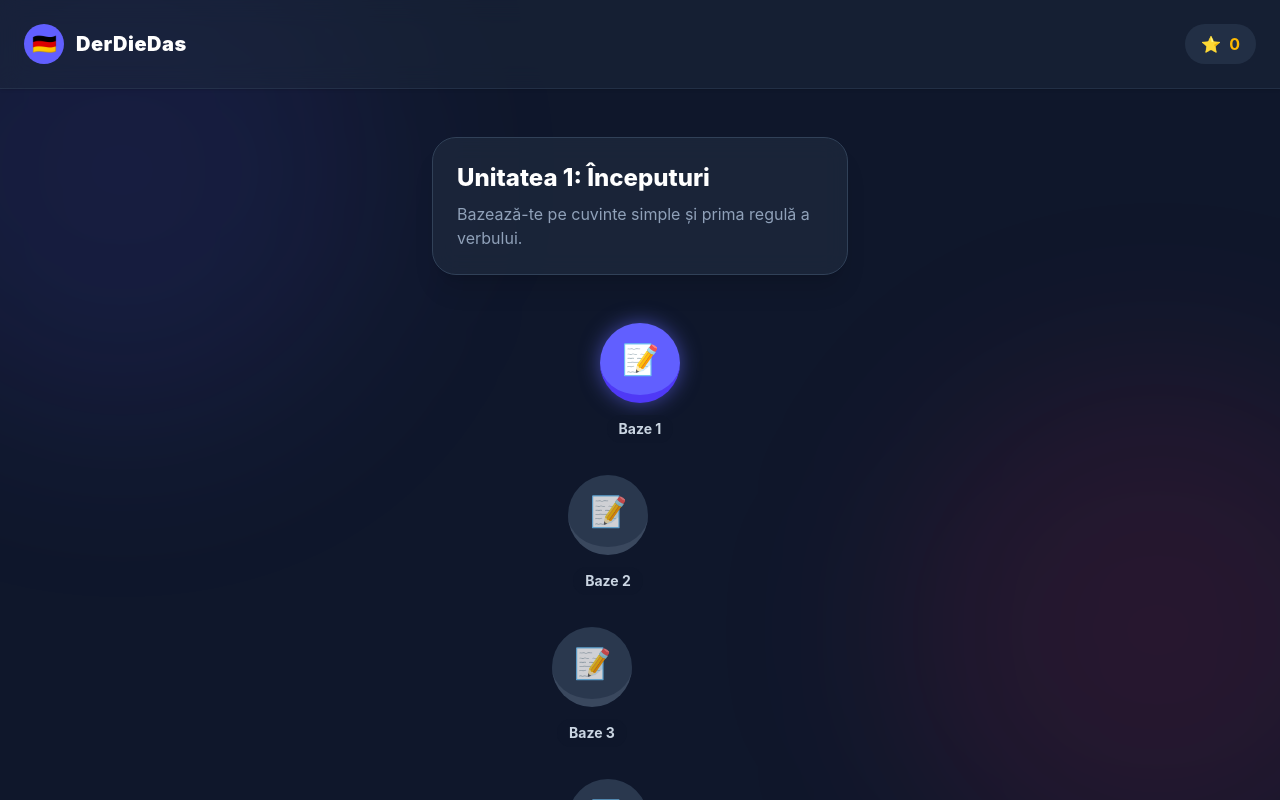
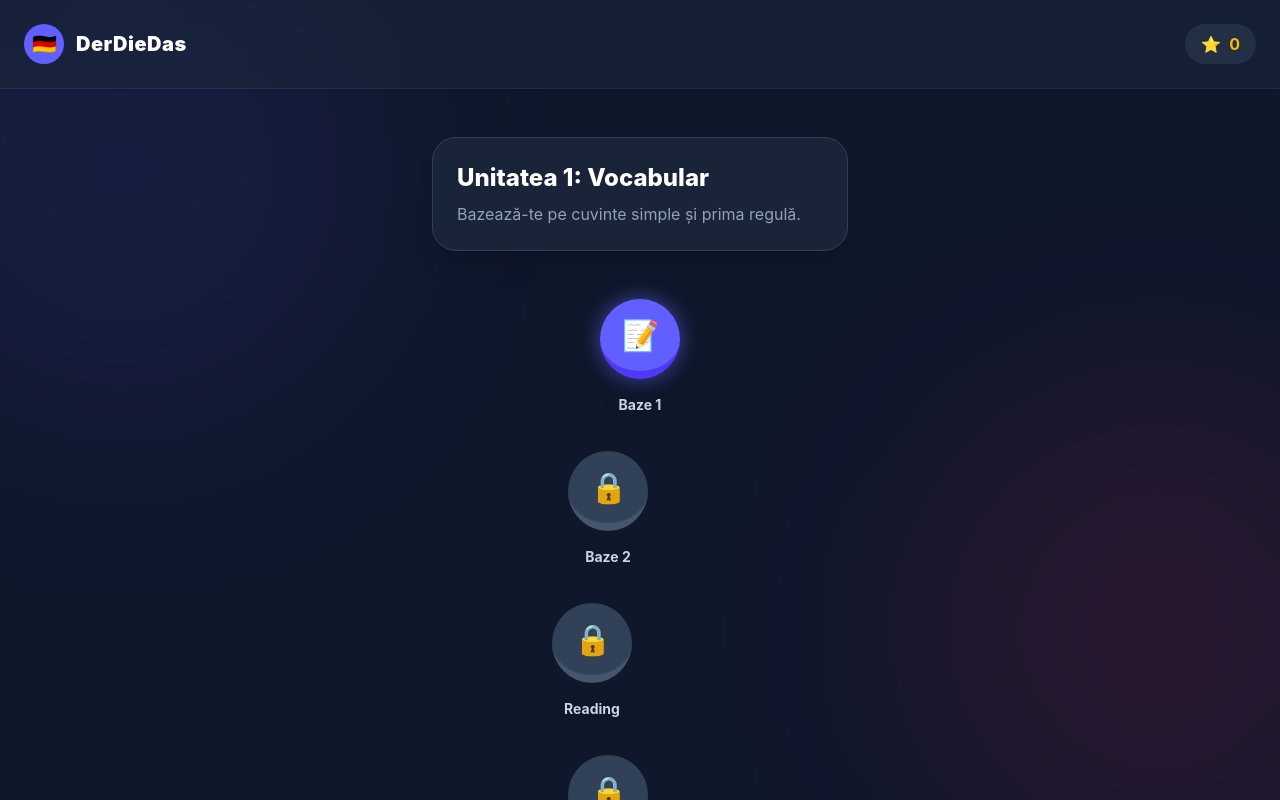
Before and after one commit to VaderMk/Phone-Language-Learning-App, a React (Vite) app: page / in a window 1280 px wide. Built offline with nearby package versions, Linux system fonts and the light colour scheme.

Commit message:
Learning Path map update

```diff
--- a/src/App.tsx
+++ b/src/App.tsx
@@ -77,6 +77,7 @@ function App() {
             <LearningPath
               completedNodes={completedNodes}
               onSelectNode={(node) => setActiveNode(node)}
+              onLockedClick={() => showOtto('Ești aproape! Termină testul de recapitulare anterior ca să mergem mai departe!', 'explaining')}
             />
           </motion.div>
         ) : (
--- a/src/components/LearningPath.tsx
+++ b/src/components/LearningPath.tsx
@@ -6,9 +6,10 @@ import { motion } from 'framer-motion';
 interface LearningPathProps {
   completedNodes: string[];
   onSelectNode: (node: LessonNode) => void;
+  onLockedClick: () => void;
 }
 
-export const LearningPath: React.FC<LearningPathProps> = ({ completedNodes, onSelectNode }) => {
+export const LearningPath: React.FC<LearningPathProps> = ({ completedNodes, onSelectNode, onLockedClick }) => {
   const getOffset = (index: number) => {
     const cycle = index % 4;
     if (cycle === 0) return 'translate-x-0';
@@ -19,25 +20,40 @@ export const LearningPath: React.FC<LearningPathProps> = ({ completedNodes, onSe
   };
 
   const getBgColor = (type: LessonNode['type'], isCompleted: boolean, isLocked: boolean) => {
-    if (isLocked) return 'bg-slate-700 border-slate-600 text-slate-500';
+    if (isLocked) return 'bg-slate-700 border-slate-600 text-slate-500 shadow-none';
     if (isCompleted) return 'bg-amber-400 border-amber-500 text-amber-900 shadow-[0_0_15px_rgba(251,191,36,0.5)]';
 
     switch (type) {
       case 'word': return 'bg-indigo-500 border-indigo-600 text-white shadow-[0_0_20px_rgba(99,102,241,0.6)]';
       case 'sentence': return 'bg-rose-500 border-rose-600 text-white shadow-[0_0_20px_rgba(244,63,113,0.6)]';
+      case 'reading': return 'bg-teal-500 border-teal-600 text-white shadow-[0_0_20px_rgba(20,184,166,0.6)]';
+      case 'listening': return 'bg-sky-500 border-sky-600 text-white shadow-[0_0_20px_rgba(14,165,233,0.6)]';
+      case 'speaking': return 'bg-orange-500 border-orange-600 text-white shadow-[0_0_20px_rgba(249,115,22,0.6)]';
+      case 'writing': return 'bg-pink-500 border-pink-600 text-white shadow-[0_0_20px_rgba(236,72,153,0.6)]';
+      case 'adventure': return 'bg-violet-500 border-violet-600 text-white shadow-[0_0_20px_rgba(139,92,246,0.6)]';
+      case 'review': return 'bg-purple-500 border-purple-600 text-white shadow-[0_0_20px_rgba(168,85,247,0.6)]';
       case 'chest': return 'bg-emerald-500 border-emerald-600 text-white shadow-[0_0_20px_rgba(16,185,129,0.6)]';
       case 'trophy': return 'bg-fuchsia-500 border-fuchsia-600 text-white shadow-[0_0_20px_rgba(217,70,239,0.6)]';
+      case 'placeholder': return 'bg-slate-600 border-slate-700 text-slate-400 shadow-none';
       default: return 'bg-indigo-500';
     }
   };
 
-  const getIcon = (type: LessonNode['type'], isCompleted: boolean) => {
+  const getIcon = (type: LessonNode['type'], isCompleted: boolean, isLocked: boolean) => {
+    if (isLocked) return '🔒';
     if (isCompleted) return '⭐';
     switch (type) {
       case 'word': return '📝';
       case 'sentence': return '💬';
+      case 'reading': return '📖';
+      case 'listening': return '🎧';
+      case 'speaking': return '🗣️';
+      case 'writing': return '✍️';
+      case 'adventure': return '🗺️';
+      case 'review': return '🔥';
       case 'chest': return '🎁';
       case 'trophy': return '🏆';
+      case 'placeholder': return '⏳';
       default: return '📝';
     }
   };
@@ -45,10 +61,18 @@ export const LearningPath: React.FC<LearningPathProps> = ({ completedNodes, onSe
   let allPreviousCompleted = true;
 
   return (
-    <div className="w-full max-w-md mx-auto py-12 px-4 flex flex-col items-center custom-scrollbar overflow-y-auto overflow-x-hidden h-full">
-      {learningPath.map((section) => (
-        <div key={section.id} className="w-full flex flex-col items-center mb-16">
-          <div className="bg-slate-800/80 border border-slate-700 rounded-3xl p-6 w-full mb-12 shadow-xl backdrop-blur-md">
+    <div className="w-full max-w-md mx-auto py-12 px-4 flex flex-col items-center custom-scrollbar overflow-y-auto overflow-x-hidden h-full pb-32">
+      {learningPath.map((section) => {
+        const isSectionLocked = section.unlockRequirement ? !completedNodes.includes(section.unlockRequirement) : false;
+
+        return (
+          <div key={section.id} className={clsx("w-full flex flex-col items-center mb-16 transition-opacity duration-500", isSectionLocked ? "opacity-50" : "opacity-100")}>
+            <div className="bg-slate-800/80 border border-slate-700 rounded-3xl p-6 w-full mb-12 shadow-xl backdrop-blur-md relative overflow-hidden">
+              {isSectionLocked && (
+                <div className="absolute inset-0 bg-slate-900/60 backdrop-blur-sm z-10 flex items-center justify-center">
+                  <span className="text-4xl">🔒</span>
+                </div>
+              )}
               <h2 className="text-2xl font-extrabold text-white mb-2">{section.title}</h2>
               <p className="text-slate-400">{section.description}</p>
             </div>
@@ -59,7 +83,8 @@ export const LearningPath: React.FC<LearningPathProps> = ({ completedNodes, onSe
 
               {section.nodes.map((node, index) => {
                 const isCompleted = completedNodes.includes(node.id);
-              const isLocked = !allPreviousCompleted && !isCompleted;
+                // A node is locked if its section is locked, or if previous nodes in unlocked sections aren't completed yet
+                const isLocked = isSectionLocked || (!allPreviousCompleted && !isCompleted);
 
                 if (!isCompleted) {
                   allPreviousCompleted = false;
@@ -70,16 +95,22 @@ export const LearningPath: React.FC<LearningPathProps> = ({ completedNodes, onSe
                     <motion.button
                       whileTap={isLocked ? {} : { scale: 0.9 }}
                       whileHover={isLocked ? {} : { scale: 1.05 }}
-                    onClick={() => !isLocked && onSelectNode(node)}
+                      onClick={() => {
+                        if (isLocked) {
+                          onLockedClick();
+                        } else if (node.type !== 'placeholder') {
+                          onSelectNode(node);
+                        }
+                      }}
                       className={clsx(
                         "w-20 h-20 rounded-full flex items-center justify-center text-3xl border-b-8 transition-colors",
                         getBgColor(node.type, isCompleted, isLocked),
-                      isLocked ? "cursor-not-allowed opacity-80" : "cursor-pointer"
+                        isLocked ? "cursor-not-allowed" : "cursor-pointer"
                       )}
                     >
-                    {getIcon(node.type, isCompleted)}
+                      {getIcon(node.type, isCompleted, isLocked)}
                     </motion.button>
-                  <span className="mt-3 font-bold text-slate-300 bg-slate-900/50 px-3 py-1 rounded-full text-sm">
+                    <span className="mt-3 font-bold text-slate-300 bg-slate-900/50 px-3 py-1 rounded-full text-sm shadow-md">
                       {node.title}
                     </span>
                   </div>
@@ -87,7 +118,8 @@ export const LearningPath: React.FC<LearningPathProps> = ({ completedNodes, onSe
               })}
             </div>
           </div>
-      ))}
+        );
+      })}
     </div>
   );
 };
--- a/src/components/LessonRunner.tsx
+++ b/src/components/LessonRunner.tsx
@@ -1,6 +1,6 @@
-import React, { useState } from 'react';
+import React, { useState, useEffect } from 'react';
 import { type LessonNode } from '../data/path';
-import { type Word, type SentencePuzzle as SentencePuzzleType } from '../data/words';
+import { type Word, type SentencePuzzle as SentencePuzzleType, words, puzzles } from '../data/words';
 import { GenderChallenge } from './GenderChallenge';
 import { SentencePuzzle } from './SentencePuzzle';
 import { ProgressTracker } from './ProgressTracker';
@@ -15,6 +15,19 @@ interface LessonRunnerProps {
 
 export const LessonRunner: React.FC<LessonRunnerProps> = ({ node, onComplete, onBack, showOtto }) => {
   const [currentIndex, setCurrentIndex] = useState(0);
+  const [dynamicItems, setDynamicItems] = useState<(Word | SentencePuzzleType)[]>(node.items);
+
+  useEffect(() => {
+    if (node.type === 'review') {
+      // Generate dynamic review items
+      const shuffledWords = [...words].sort(() => Math.random() - 0.5).slice(0, 5);
+      const shuffledPuzzles = [...puzzles].sort(() => Math.random() - 0.5).slice(0, 2);
+      const mixed = [...shuffledWords, ...shuffledPuzzles].sort(() => Math.random() - 0.5);
+      setDynamicItems(mixed);
+    } else {
+      setDynamicItems(node.items);
+    }
+  }, [node]);
 
   // If it's a chest or trophy, just show a claim screen
   if (node.type === 'chest' || node.type === 'trophy') {
@@ -35,7 +48,7 @@ export const LessonRunner: React.FC<LessonRunnerProps> = ({ node, onComplete, on
         </p>
         <button
           onClick={onComplete}
-          className="w-full py-4 rounded-2xl text-lg font-bold bg-amber-500 hover:bg-amber-400 text-amber-950 border-b-4 border-amber-600 active:translate-y-1 active:border-b-0 transition-all"
+          className="w-full py-4 rounded-2xl text-lg font-bold bg-amber-500 hover:bg-amber-400 text-amber-950 border-b-4 border-amber-600 active:translate-y-1 active:border-b-0 transition-all shadow-xl"
         >
           Revendică
         </button>
@@ -43,10 +56,42 @@ export const LessonRunner: React.FC<LessonRunnerProps> = ({ node, onComplete, on
     );
   }
 
-  const currentItem = node.items[currentIndex];
+  // If it's a practice or adventure placeholder
+  if (['reading', 'listening', 'speaking', 'writing', 'adventure'].includes(node.type)) {
+    return (
+      <div className="flex flex-col items-center justify-center h-full w-full max-w-md p-6 text-center">
+        <motion.div
+          initial={{ scale: 0 }}
+          animate={{ scale: 1 }}
+          className="text-8xl mb-8"
+        >
+          {node.type === 'adventure' ? '🗺️' : '🚧'}
+        </motion.div>
+        <h2 className="text-3xl font-extrabold text-white mb-4 capitalize">
+          Modul {node.type}
+        </h2>
+        <p className="text-slate-300 mb-12">
+          {node.type === 'adventure'
+            ? 'Aici vei interacționa cu diverse personaje într-un joc captivant!'
+            : 'Această lecție practică este în curs de dezvoltare.'}
+        </p>
+        <button
+          onClick={onComplete}
+          className="w-full py-4 rounded-2xl text-lg font-bold bg-indigo-600 hover:bg-indigo-500 text-white border-b-4 border-indigo-700 active:translate-y-1 active:border-b-0 transition-all shadow-xl"
+        >
+          Simulează Completarea
+        </button>
+      </div>
+    );
+  }
+
+  // Ensure items are loaded for review
+  if (dynamicItems.length === 0) return null;
+
+  const currentItem = dynamicItems[currentIndex];
 
   const handleCorrect = () => {
-    if (currentIndex + 1 >= node.items.length) {
+    if (currentIndex + 1 >= dynamicItems.length) {
       onComplete();
     } else {
       setCurrentIndex((prev) => prev + 1);
@@ -61,11 +106,16 @@ export const LessonRunner: React.FC<LessonRunnerProps> = ({ node, onComplete, on
   };
 
   const handleWrongPuzzle = () => {
-    showOtto('Aproape! Amitește-ți că verbul trebuie să fie a doua componentă în propoziție.', 'thinking');
+    showOtto('Aproape! Amintește-ți că verbul trebuie să fie pe locul 2 în propoziție.', 'thinking');
+  };
+
+  // Type guard to determine which component to render
+  const isWord = (item: Word | SentencePuzzleType): item is Word => {
+    return 'german' in item;
   };
 
   return (
-    <div className="flex flex-col w-full h-full max-w-md mx-auto pt-6 px-4">
+    <div className="flex flex-col w-full h-full max-w-md mx-auto pt-6 px-4 pb-8">
       <div className="flex items-center mb-8">
         <button onClick={onBack} className="text-slate-400 hover:text-white p-2">
           <svg className="w-6 h-6" fill="none" stroke="currentColor" viewBox="0 0 24 24">
@@ -73,22 +123,22 @@ export const LessonRunner: React.FC<LessonRunnerProps> = ({ node, onComplete, on
           </svg>
         </button>
         <div className="flex-1 px-4">
-          <ProgressTracker current={currentIndex} total={node.items.length} />
+          <ProgressTracker current={currentIndex} total={dynamicItems.length} />
         </div>
       </div>
 
       <div className="flex-1 flex flex-col justify-center">
-        {node.type === 'word' && (
+        {isWord(currentItem) ? (
           <GenderChallenge
-            word={currentItem as Word}
+            key={`word-${currentItem.id}`}
+            word={currentItem}
             onCorrect={handleCorrect}
-            onWrong={(word) => handleWrongWord(word as Word)}
+            onWrong={() => handleWrongWord(currentItem)}
           />
-        )}
-
-        {node.type === 'sentence' && (
+        ) : (
           <SentencePuzzle
-            puzzle={currentItem as SentencePuzzleType}
+            key={`puzzle-${currentItem.id}`}
+            puzzle={currentItem}
             onCorrect={handleCorrect}
             onWrong={handleWrongPuzzle}
           />
--- a/src/data/path.ts
+++ b/src/data/path.ts
@@ -1,9 +1,11 @@
 import { words, puzzles } from './words';
 import { type Word, type SentencePuzzle } from './words';
 
+export type NodeType = 'word' | 'sentence' | 'chest' | 'trophy' | 'review' | 'placeholder' | 'reading' | 'listening' | 'speaking' | 'writing' | 'adventure';
+
 export interface LessonNode {
   id: string;
-  type: 'word' | 'sentence' | 'chest' | 'trophy';
+  type: NodeType;
   title: string;
   items: (Word | SentencePuzzle)[];
 }
@@ -12,22 +14,126 @@ export interface Section {
   id: string;
   title: string;
   description: string;
+  unlockRequirement?: string;
   nodes: LessonNode[];
 }
 
 export const learningPath: Section[] = [
   {
     id: 'sec1',
-    title: 'Unitatea 1: Începuturi',
-    description: 'Bazează-te pe cuvinte simple și prima regulă a verbului.',
+    title: 'Unitatea 1: Vocabular',
+    description: 'Bazează-te pe cuvinte simple și prima regulă.',
     nodes: [
-      { id: 'l1', type: 'word', title: 'Baze 1', items: words.slice(0, 5) },
-      { id: 'l2', type: 'word', title: 'Baze 2', items: words.slice(5, 10) },
-      { id: 'l3', type: 'word', title: 'Baze 3', items: words.slice(10, 15) },
-      { id: 'l4', type: 'word', title: 'Baze 4', items: words.slice(15, 20) },
-      { id: 'c1', type: 'chest', title: 'Cufărul Ascuns', items: [] },
-      { id: 'l5', type: 'sentence', title: 'Propoziții', items: puzzles },
-      { id: 't1', type: 'trophy', title: 'Trofeu: Începător', items: [] }
+      { id: 'u1_l1', type: 'word', title: 'Baze 1', items: words.slice(0, 5) },
+      { id: 'u1_l2', type: 'word', title: 'Baze 2', items: words.slice(5, 10) },
+      { id: 'u1_r1', type: 'reading', title: 'Reading', items: [] },
+      { id: 'u1_l3', type: 'word', title: 'Baze 3', items: words.slice(10, 15) },
+      { id: 'u1_li1', type: 'listening', title: 'Listening', items: [] },
+      { id: 'u1_c1', type: 'chest', title: 'Cufărul Ascuns', items: [] },
+      { id: 'u1_l4', type: 'word', title: 'Baze 4', items: words.slice(15, 20) },
+      { id: 'u1_s1', type: 'speaking', title: 'Speaking', items: [] },
+      { id: 'u1_w1', type: 'writing', title: 'Writing', items: [] },
+      { id: 'u1_a1', type: 'adventure', title: 'Aventură', items: [] }
+    ]
+  },
+  {
+    id: 'sec2',
+    title: 'Unitatea 2: Propoziții',
+    description: 'Învață să pui verbul pe locul 2.',
+    nodes: [
+      { id: 'u2_l1', type: 'sentence', title: 'Propoziții', items: puzzles },
+      { id: 'u2_r1', type: 'reading', title: 'Poveste', items: [] },
+      { id: 'u2_li1', type: 'listening', title: 'Dialog', items: [] },
+      { id: 'u2_s1', type: 'speaking', title: 'Răspunde', items: [] },
+      { id: 'u2_w1', type: 'writing', title: 'Formează', items: [] },
+      { id: 'u2_a1', type: 'adventure', title: 'Piața', items: [] },
+      { id: 'u2_review', type: 'review', title: 'Unit Review', items: [] },
+      { id: 'u2_t1', type: 'trophy', title: 'Maestru U2', items: [] }
+    ]
+  },
+  {
+    id: 'sec3',
+    title: 'Unitatea 3: Animale',
+    description: 'Extindem vocabularul cu faună.',
+    unlockRequirement: 'u2_t1',
+    nodes: [
+      { id: 'u3_l1', type: 'placeholder', title: 'Animale 1', items: [] },
+      { id: 'u3_li1', type: 'listening', title: 'Sunete', items: [] },
+      { id: 'u3_l2', type: 'placeholder', title: 'Animale 2', items: [] },
+      { id: 'u3_a1', type: 'adventure', title: 'La Zoo', items: [] },
+      { id: 'u3_review', type: 'review', title: 'Unit Review', items: [] },
+      { id: 'u3_t1', type: 'trophy', title: 'Biolog U3', items: [] }
+    ]
+  },
+  {
+    id: 'sec4',
+    title: 'Unitatea 4: Mâncare',
+    description: 'Comandă la restaurant cu încredere.',
+    unlockRequirement: 'u3_t1',
+    nodes: [
+      { id: 'u4_l1', type: 'placeholder', title: 'Meniul', items: [] },
+      { id: 'u4_s1', type: 'speaking', title: 'Comandă', items: [] },
+      { id: 'u4_l2', type: 'placeholder', title: 'Băuturi', items: [] },
+      { id: 'u4_a1', type: 'adventure', title: 'La Bistro', items: [] },
+      { id: 'u4_review', type: 'review', title: 'Unit Review', items: [] },
+      { id: 'u4_t1', type: 'trophy', title: 'Gurmand U4', items: [] }
+    ]
+  },
+  {
+    id: 'sec5',
+    title: 'Unitatea 5: Călătorii',
+    description: 'Vacanțe, aeroporturi și destinații.',
+    unlockRequirement: 'u4_t1',
+    nodes: [
+      { id: 'u5_l1', type: 'placeholder', title: 'Bilete', items: [] },
+      { id: 'u5_r1', type: 'reading', title: 'Harta', items: [] },
+      { id: 'u5_w1', type: 'writing', title: 'Vederi', items: [] },
+      { id: 'u5_a1', type: 'adventure', title: 'Aeroportul', items: [] },
+      { id: 'u5_review', type: 'review', title: 'Unit Review', items: [] },
+      { id: 'u5_t1', type: 'trophy', title: 'Explorator U5', items: [] }
+    ]
+  },
+  {
+    id: 'sec6',
+    title: 'Unitatea 6: Timpul (Avansat)',
+    description: 'Exprimă-te în trecut și povestește.',
+    unlockRequirement: 'u5_t1',
+    nodes: [
+      { id: 'u6_l1', type: 'placeholder', title: 'Trecutul', items: [] },
+      { id: 'u6_li1', type: 'listening', title: 'Amintiri', items: [] },
+      { id: 'u6_s1', type: 'speaking', title: 'Planuri viitor', items: [] },
+      { id: 'u6_a1', type: 'adventure', title: 'Mașina Timpului', items: [] },
+      { id: 'u6_review', type: 'review', title: 'Unit Review', items: [] },
+      { id: 'u6_t1', type: 'trophy', title: 'Călător U6', items: [] }
+    ]
+  },
+  {
+    id: 'sec7',
+    title: 'Unitatea 7: Carieră',
+    description: 'Termeni de afaceri, birou și interviuri.',
+    unlockRequirement: 'u6_t1',
+    nodes: [
+      { id: 'u7_l1', type: 'placeholder', title: 'CV-ul meu', items: [] },
+      { id: 'u7_r1', type: 'reading', title: 'E-mailuri', items: [] },
+      { id: 'u7_s1', type: 'speaking', title: 'Ședința', items: [] },
+      { id: 'u7_w1', type: 'writing', title: 'Raport', items: [] },
+      { id: 'u7_a1', type: 'adventure', title: 'Interviul', items: [] },
+      { id: 'u7_review', type: 'review', title: 'Unit Review', items: [] },
+      { id: 'u7_t1', type: 'trophy', title: 'Director U7', items: [] }
+    ]
+  },
+  {
+    id: 'sec8',
+    title: 'Unitatea 8: Cultură',
+    description: 'Idiomuri, expresii și basme nemțești.',
+    unlockRequirement: 'u7_t1',
+    nodes: [
+      { id: 'u8_l1', type: 'placeholder', title: 'Expresii', items: [] },
+      { id: 'u8_li1', type: 'listening', title: 'Folclor', items: [] },
+      { id: 'u8_r1', type: 'reading', title: 'Poezii', items: [] },
+      { id: 'u8_a1', type: 'adventure', title: 'Castelul Neuschwanstein', items: [] },
+      { id: 'u8_review', type: 'review', title: 'Unit Review', items: [] },
+      { id: 'u8_t1', type: 'trophy', title: 'Maestru U8', items: [] }
     ]
   }
 ];
```
Lines whose indentation alone changed are shown as unchanged.
